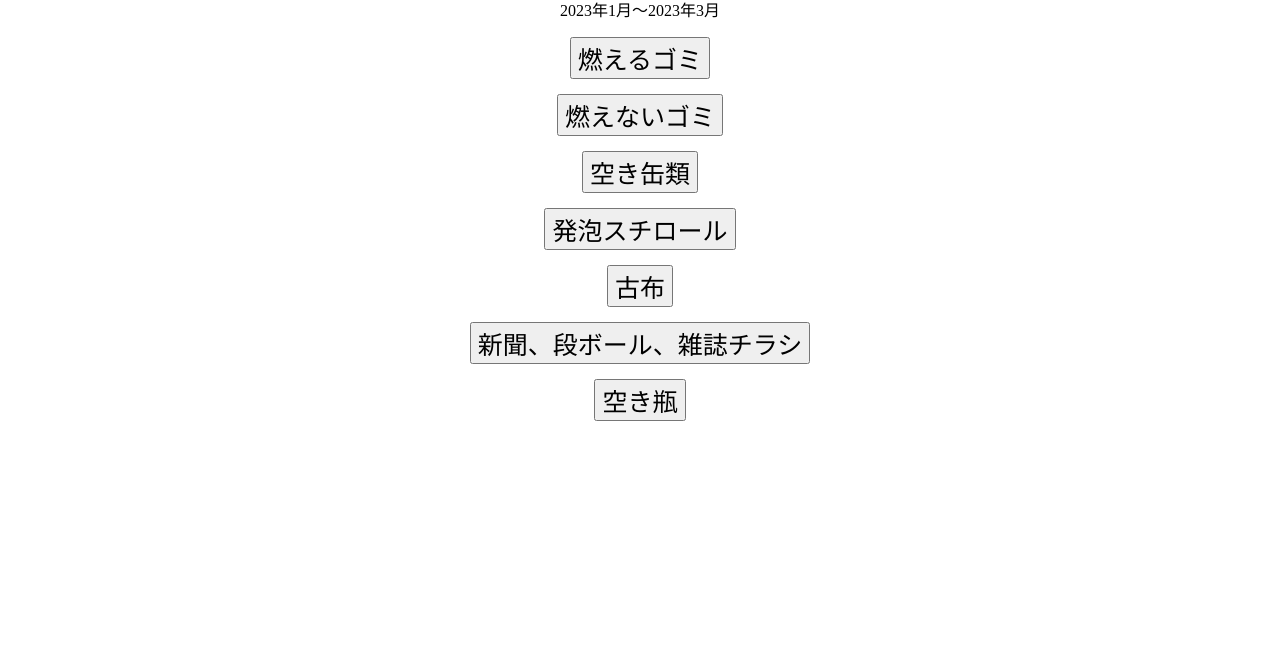
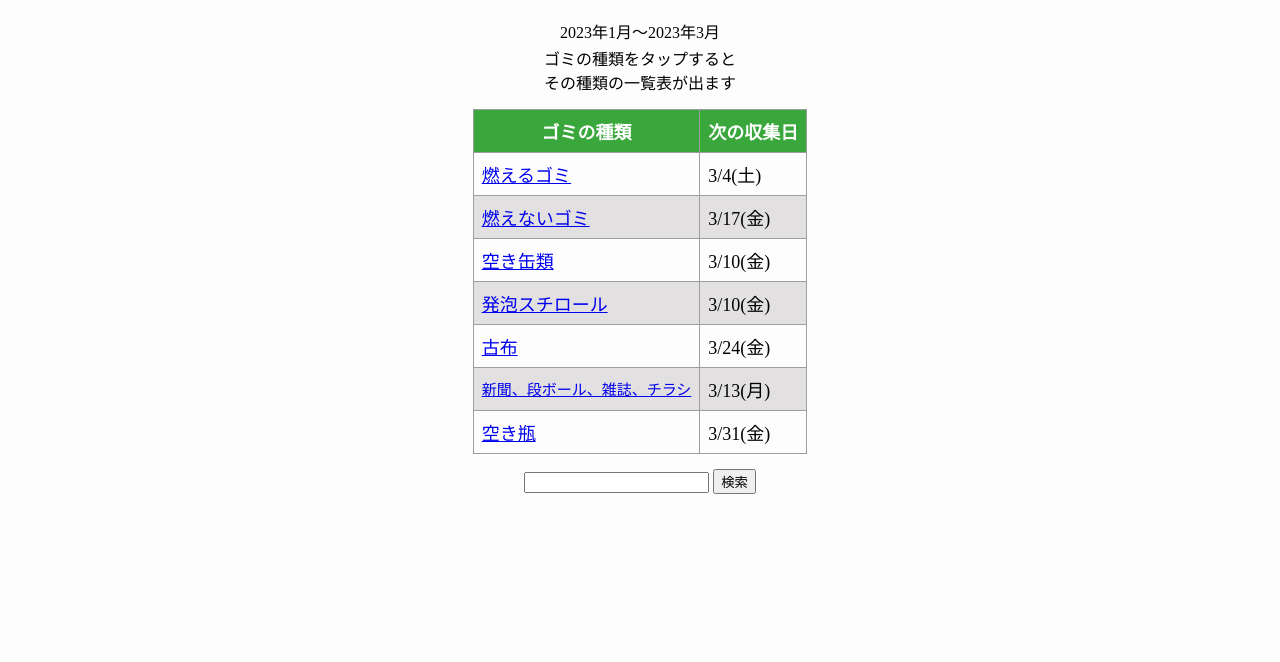
Before and after one commit to tinkerkidsjp/hontyougomisutenavi, a plain HTML site: page index.html in a window 1280 px wide. Shown: the part 138-800 px from the top of the page. Drawn offline with Linux system fonts and the light colour scheme.

Commit message:
Update index.html

```diff
--- a/index.html
+++ b/index.html
@@ -13,11 +13,12 @@ function moeru() {
     var dayOfWeek = now.getDay();
     // 2月9日もしくは2月10日なら
     if (month == 2 && date == 9 || month == 2 && date == 10) {
-        alert('次の収集日は2月14日(火)です。');
+        // Id moeruを2/14(火)に書き換える
+        document.getElementById('moeru').textContent = '2/14(火)';
     } else if (month == 2 && date == 21 || month == 2 && date == 22) {
-        alert('次の収集日は2月25日(土)です。');
+        document.getElementById('moeru').textContent = '2/25(土)';
     } else if (month == 3 && date == 18 || month == 3 && date == 19 || month == 3 && date == 20){
-        alert('次の収集日は3月23日(木)です。');
+        document.getElementById('moeru').textContent = '3/23(木)';
     // 曜日は0が日曜　もし現在の曜日が月・水・金曜なら
     } else if (dayOfWeek == 1 || dayOfWeek == 3 || dayOfWeek == 5) {
         // 現在の日付に1日足す(例1月1日→1月2日　2月29日→3月1日)
@@ -27,7 +28,7 @@ function moeru() {
         dayOfWeek = now.getDay();
         var weekKanji = ['日', '月', '火', '水', '木', '金', '土'];
         // weekKanji[dayOfWeek]は現在の曜日が番号になっているのでリストweekKanjiで漢字になおしている
-        alert('次の収集日は' + month + '月' + date + '日(' + weekKanji[dayOfWeek] + ')です。');
+        document.getElementById('moeru').textContent = month + '/' + date + '(' + weekKanji[dayOfWeek] + ')';
     // もし2日後に収集日が来るなら(もし現在の曜日が日・火・木曜なら)
     } else if (dayOfWeek == 0 || dayOfWeek == 2 || dayOfWeek == 4) {
         now.setDate(date + 2);
@@ -35,13 +36,13 @@ function moeru() {
         date = now.getDate();
         dayOfWeek = now.getDay();
         var weekKanji = ['日', '月', '火', '水', '木', '金', '土'];
-        alert('次の収集日は' + month + '月' + date + '日(' + weekKanji[dayOfWeek] + ')です。');
+        document.getElementById('moeru').textContent = month + '/' + date + '(' + weekKanji[dayOfWeek] + ')';
     // もしどれでもないなら（曜日が日から金でないなら）
     } else {
         now.setDate(date + 3);
         month = now.getMonth() + 1;
         date = now.getDate();
-        alert('次の収集日は' + month + '月' + date + '日(火)です。');
+        document.getElementById('moeru').textContent = month + '/' + date + '(火)';
     }
 }
 
@@ -52,8 +53,9 @@ var happouCalendar = ['1313', '1410', '1510'];
 var furununoCalendar = ['1327', '1424', '1524'];
 var sinbunCalendar = ['1318', '1330', '1413', '1427','1513','1530'];
 var akibinCalendar = ['1331', '1428', '1531'];
+var answerDates = [];
 
-// 関数answerにリストcalendarが送られてくる
+// 関数answerに入っているリストをリストcalendarに入れる
 function answer(calendar) {
     // 変数nowに現在の年月日データを入れる
     var now = new Date();
@@ -81,7 +83,7 @@ function answer(calendar) {
                 var dayOfWeek = answerDate.getDay();
                 var weekKanji = ['日', '月', '火', '水', '木', '金', '土'];
                 // 次の収集日を表示する
-                alert('次の収集日は' + month2 + '月' + calendar[i].slice(2,4) + '日(' + weekKanji[dayOfWeek] + ')です。');
+                answerDates.push(month2 + '/' + calendar[i].slice(2,4) + '(' + weekKanji[dayOfWeek] + ')');
                 break;
             } else {
                 // if文の場合（）がそのif文が発動する条件で｛｝が処理
@@ -96,26 +98,73 @@ function answer(calendar) {
             var weekKanji = ['日', '月', '火', '水', '木', '金', '土'];
             // もしcalendarが12よりも大きかったら
             if (calendar[i].slice(0.2) > 12) {
-                alert('次の収集日は' + month2 + '月' + calendar[i].slice(2,4) + '日(' + weekKanji[dayOfWeek] + ')です。');
+                answerDates.push(month2 + '/' + calendar[i].slice(2,4) + '(' + weekKanji[dayOfWeek] + ')');
                 // ループから抜け出す
                 break;
             } else {
-                alert('次の収集日は' + calendar[i].slice(0,2) + '月' + calendar[i].slice(2,4) + '日(' + weekKanji[dayOfWeek] + ')です。');
+                answerDates.push(calendar[i].slice(0,2) + '/' + calendar[i].slice(2,4) + '(' + weekKanji[dayOfWeek] + ')');
                 break;
             }
         }
     }
 }
 
+// このプログラムを開いたときに実行する
+window.onload = function() {
+    moeru();
+    answer(moenaiCalendar);
+    answer(akikanCalendar);
+    answer(happouCalendar);
+    answer(furununoCalendar);
+    answer(sinbunCalendar);
+    answer(akibinCalendar);
+    // Id moenaiをにanswerDatesの0番に書き換える
+    document.getElementById('moenai').textContent = answerDates[0];
+    document.getElementById('akikan').textContent = answerDates[1];
+    document.getElementById('happou').textContent = answerDates[2];
+    document.getElementById('furununo').textContent = answerDates[3];
+    document.getElementById('sinbun').textContent = answerDates[4];
+    document.getElementById('akibin').textContent = answerDates[5];
+}
+
 </script>
 <style>
-button {
+body {
+    /* 背景の色を変える*/
+	background-color: rgb(253, 253, 253);
+}
+table {
     /* 文字のサイズを指定 */
-    font-size: 25px;
-    /* ボタンをblock要素にして縦に置く*/
-    display: block;
-    /* 上下の余白15px、左右はauto（中央寄せ）*/
+    font-size: 18px;
     margin: 15px auto;
+    /* となりあった線を1本にする*/
+    border-collapse: collapse;
+}
+td {
+    /* 表の内容を左に揃える*/
+    text-align: left;
+    /* 3ピクセルのグレーの実線をかく(周りの枠)*/
+    border:1px rgb(158, 158, 158) solid;
+    padding: 8px;
+}
+th {
+    text-align: center;
+    border:1px rgb(158, 158, 158) solid;
+    background-color: #39a73b;
+    color: #ffffff;
+    padding: 8px;
+}
+h1 {
+    background-color: #39a73b;
+    color: #ffffff;
+    padding: 8px;
+    padding-top: 14px;
+}
+p {
+    margin: 3px;
+}
+table tr:nth-child(odd){
+    background-color: #e2e0e0;
 }
 </style>
 </head>
@@ -125,13 +174,44 @@ button {
 <h1>新発田市本町<br>ゴミ捨てナビ</h1>
 <!--<p>段落（本文を書く時に使う）-->
 <p>2023年1月～2023年3月</p>
-<button onclick="moeru()">燃えるゴミ</button>
-<!--関数answerにリストmoenaiCalendarを渡す-->
-<button onclick="answer(moenaiCalendar)">燃えないゴミ</button>
-<button onclick="answer(akikanCalendar)">空き缶類</button>
-<button onclick="answer(happouCalendar)">発泡スチロール</button>
-<button onclick="answer(furununoCalendar)">古布</button>
-<button onclick="answer(sinbunCalendar)">新聞、段ボール、雑誌チラシ</button>
-<button onclick="answer(akibinCalendar)">空き瓶</button>
+<p>ゴミの種類をタップすると<br>その種類の一覧表が出ます</p>
+<table>
+    <tr>
+        <th>ゴミの種類</th>
+        <th>次の収集日</th>
+    </tr>
+    <tr>
+        <!--セルにリンクを貼る-->
+        <td><a href="moeru.html">燃えるゴミ</a></td>
+        <!--燃えるゴミの収集日の欄にmoeruというIdをつけている-->
+        <td id="moeru"></td>
+    </tr>
+    <tr>
+        <td><a href="moenai.html">燃えないゴミ</a></td>
+        <td id="moenai"></td>
+    </tr>
+    <tr>
+        <td><a href="akikan.html">空き缶類</a></td>
+        <td id="akikan"></td>
+    </tr>
+    <tr>
+        <td><a href="happou.html">発泡スチロール</a></td>
+        <td id="happou"></td>
+    </tr>
+    <tr>
+        <td><a href="furununo.html">古布</a></td>
+        <td id="furununo"></td>
+    </tr>
+    <tr>
+        <td style="font-size: 15px;"><a href="sinbun.html">新聞、段ボール、雑誌、チラシ</a></td>
+        <td id="sinbun"></td>
+    </tr>
+    <tr>
+        <td><a href="akibin.html">空き瓶</a></td>
+        <td id="akibin"></td>
+    </tr>
+</table>
+<input type="text">
+<button>検索</button>
 </body>
 </html>
```
